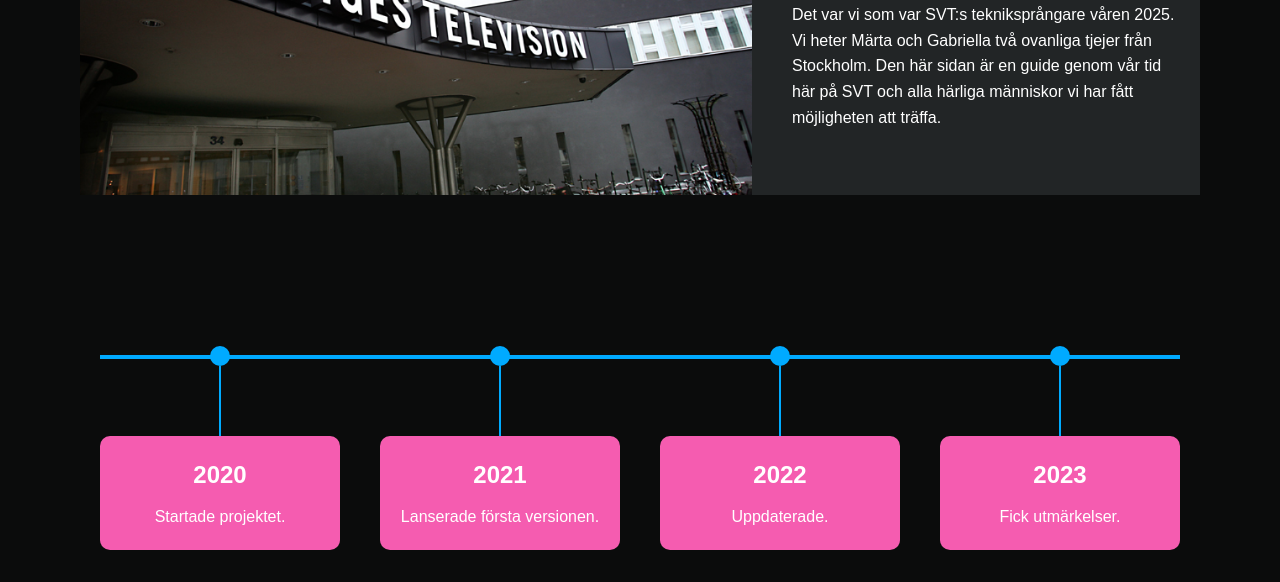
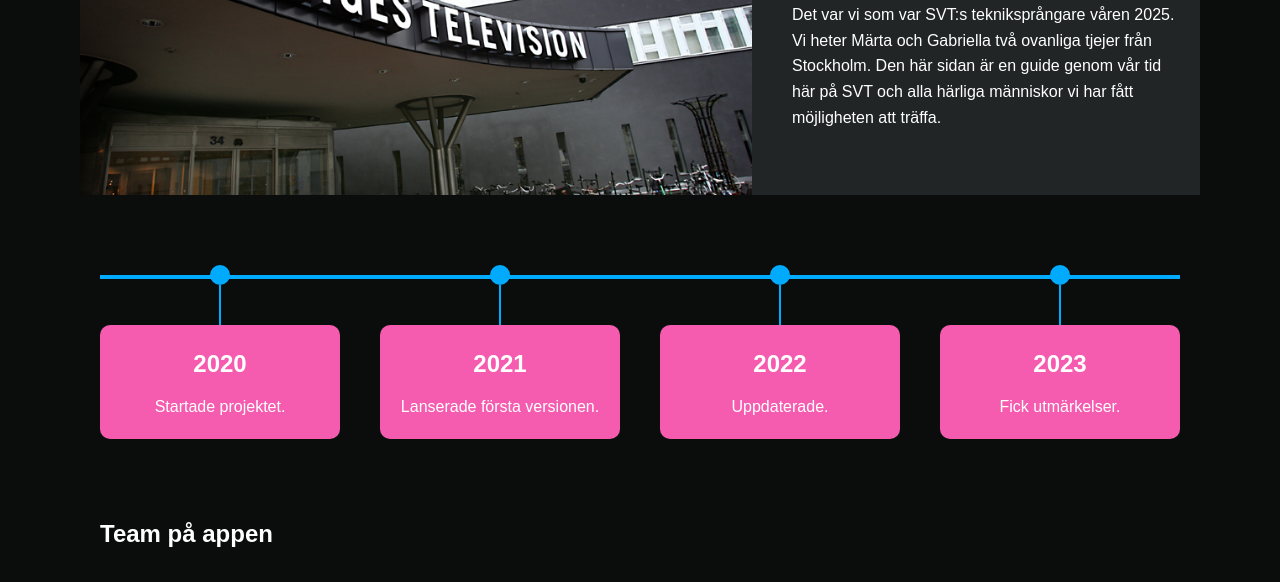
Before and after one commit to gabriellalindberg/TVS, a plain HTML site: page index.html in a window 1280 px wide. Shown: the part 218-800 px from the top of the page. Drawn offline with Linux system fonts and the light colour scheme.

Commit message:
flyttat lite på tidslinjen

```diff
--- a/styles.css
+++ b/styles.css
@@ -202,15 +202,16 @@ footer {
     position: relative;
     display: flex;
     justify-content: space-between;
-    align-items: center;
-    margin: 100px 0;
-    height: 185px; /* Ge timeline en höjd */
+    align-items: flex-start;
+    margin-top: 0px;
+    margin-bottom: 100px;
+    height: 160px;
 }
 
 .timeline::before {
     content: "";
     position: absolute;
-    top: 0%;
+    top: 20px; /* linjen ligger mitt i bollen */
     left: 0;
     width: 100%;
     height: 4px;
@@ -230,18 +231,19 @@ footer {
     height: 20px;
     background: #0af;
     border-radius: 50%;
+    position: absolute;
+    top: 10px; /* så bollen centreras på linjen (20px linjehöjd - 10px) */
     z-index: 2;
-    position: relative;
 }
 
-/* Lägg till en linje mellan punkten och boxen */
 .event-container::after {
     content: "";
     position: absolute;
-    top: 20px; /* Starta från botten av punkten */
+    top: 30px; /* startar direkt under bollen (10px + bollens 20px) */
     width: 2px;
-    height: 70px; /* Längden från dot till event */
+    height: 40px; /* linjen ner till boxen */
     background: #0af;
+    z-index: 1;
 }
 
 .event {
@@ -251,7 +253,7 @@ footer {
     border-radius: 10px;
     text-align: center;
     width: 200px;
-    margin-top: 70px; /* Låt boxen vara längre ner från punkten */
+    margin-top: 70px; /* avstånd från toppen (så det hamnar nära linjen) */
     z-index: 1;
 }
 
```
